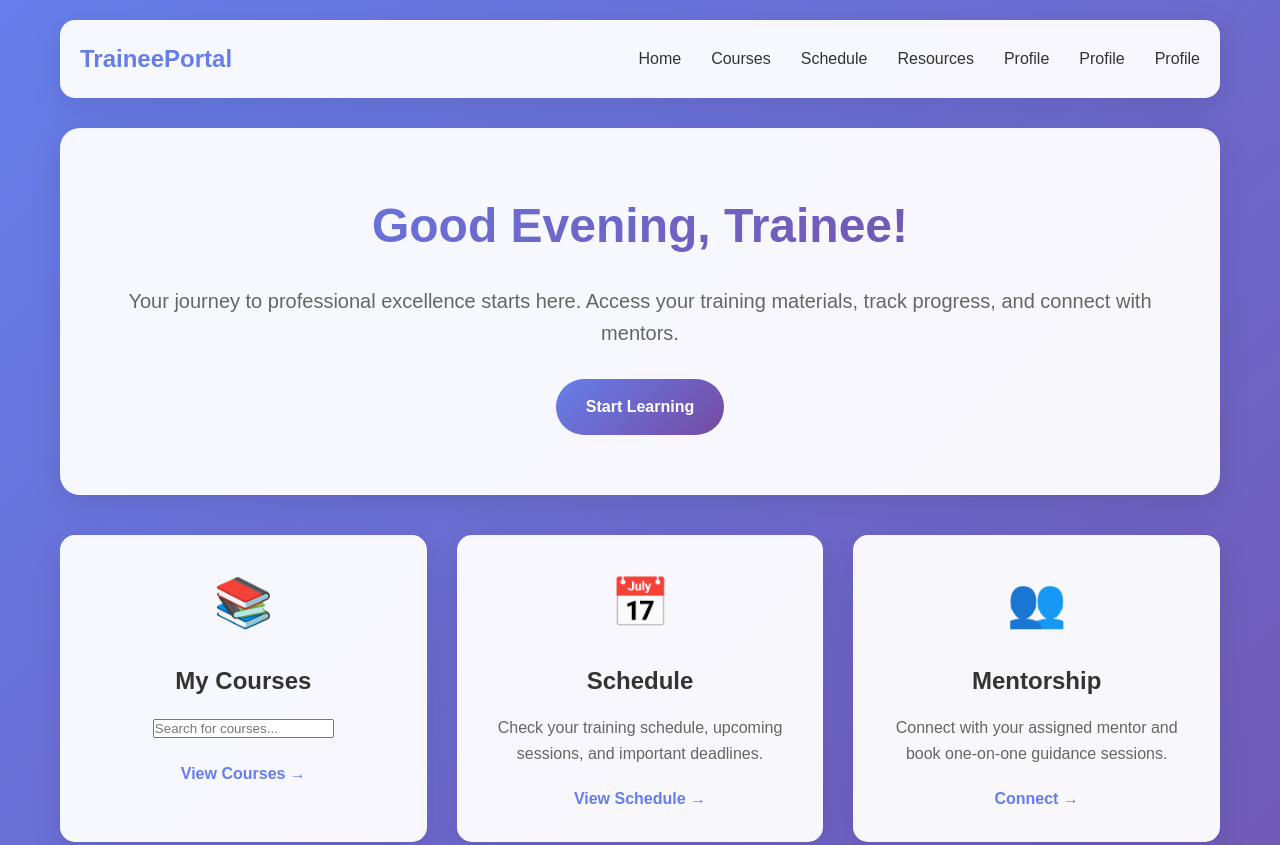
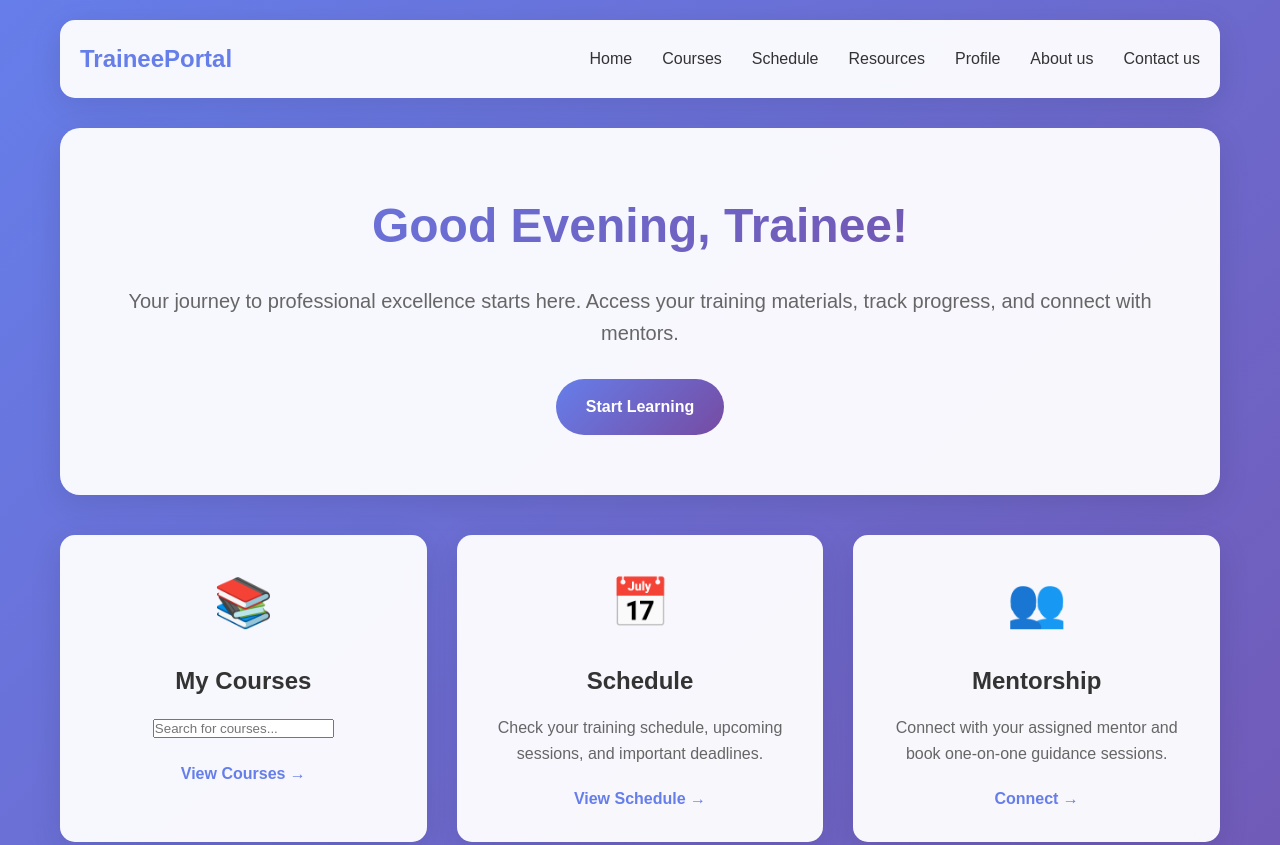
Before and after one commit to Vicidevs/cohort-1-html-training, a plain HTML site: page index.html in a window 1280 px wide. Shown: the top 845 px of the page. Drawn offline with Linux system fonts and the light colour scheme.

Commit message:
Update index.html

```diff
--- a/index.html
+++ b/index.html
@@ -240,8 +240,8 @@
               <li><a href="#schedule">Schedule</a></li>
               <li><a href="#resources">Resources</a></li>
               <li><a href="#profile">Profile</a></li>
-              <li><a href="#pfound">Profile</a></li>
-              <li><a href="#nonstop">Profile</a></li>
+              <li><a href="#about-us">About us</a></li>
+              <li><a href="#contact-us">Contact us</a></li>
             </ul>
           </nav>
         </div>
```
